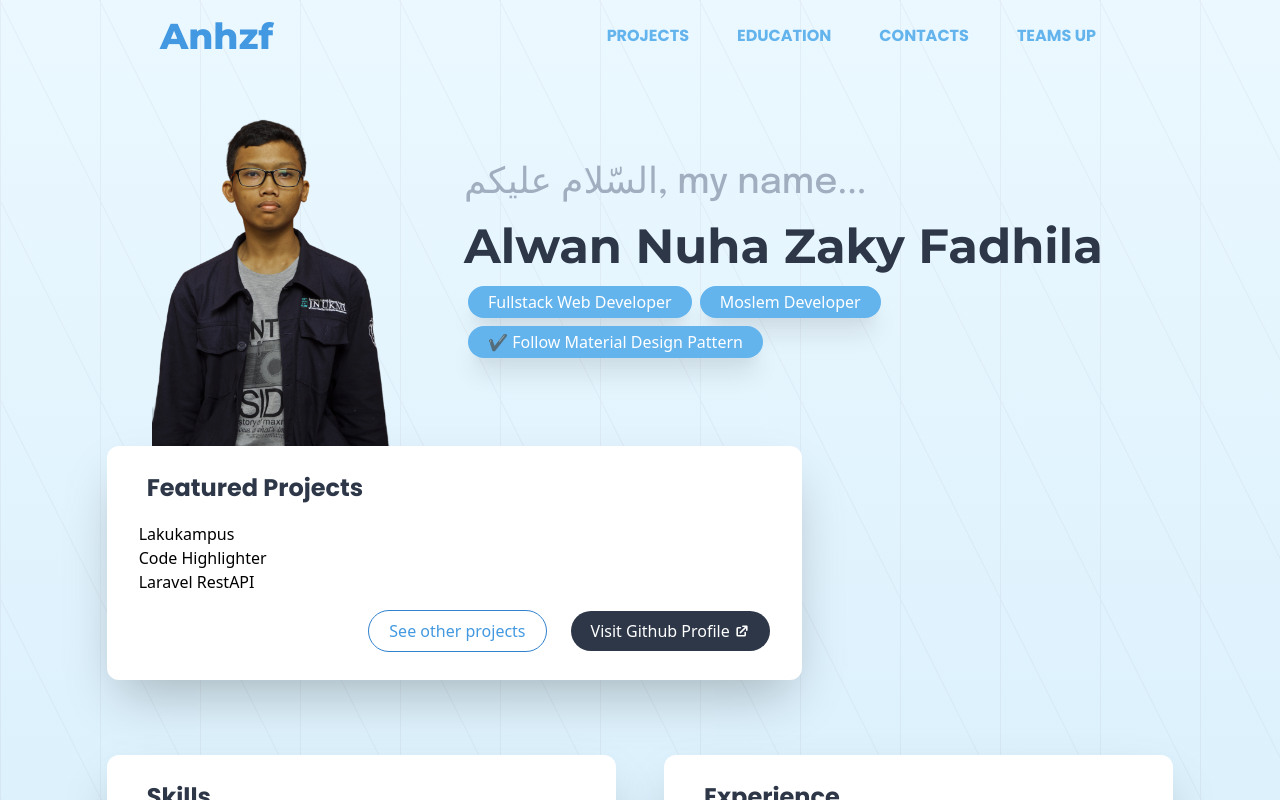
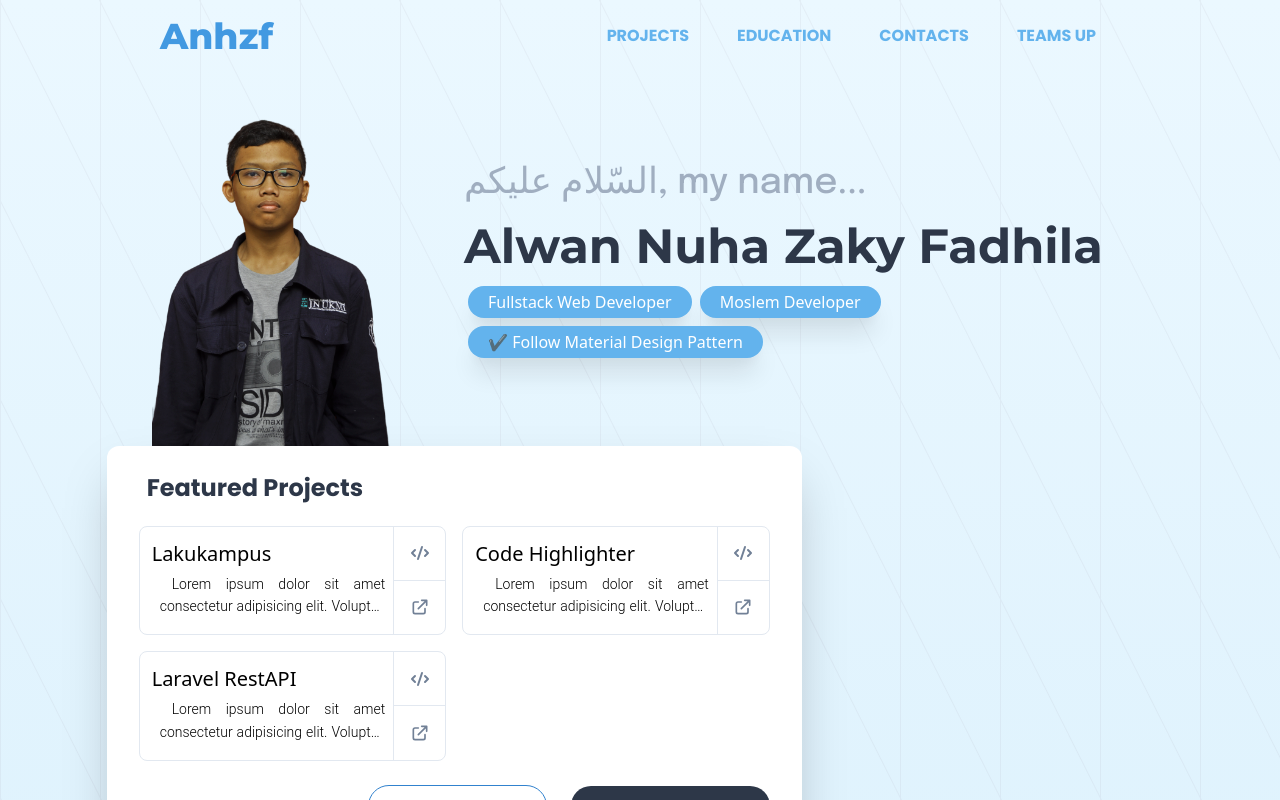
Before and after one commit to anhzf/anhzf.github.io-legacy, a React (Create React App) app: page / in a window 1280 px wide. Shown: the top 800 px of the page. Built offline with nearby package versions, Linux system fonts and the light colour scheme.

Commit message:
feat: :lipstick: styling card list item

```diff
--- a/src/components/TheHeader/index.tsx
+++ b/src/components/TheHeader/index.tsx
@@ -1,6 +1,6 @@
 import * as React from 'react';
 import NavItems, { navItem } from './navItems';
-import './style.scss';
+// import './style.scss';
 import C from './classes';
 
 interface TheHeaderProps {
--- a/src/components/TheMain/classes.ts
+++ b/src/components/TheMain/classes.ts
@@ -1,7 +1,7 @@
 export enum ActionBtnModifier {
-    default = 'bg-transparent text-blue-500 hover:bg-gray-200',
-    medium = 'bg-transparent text-blue-500 border border-blue-600 hover:bg-gray-200',
-    strong = 'bg-gray-800 text-white hover:bg-gray-700',
+    default = 'bg-transparent text-blue-500 hover:bg-gray-200 active:bg-gray-300',
+    medium = 'bg-transparent text-blue-500 border border-blue-600 hover:bg-gray-200 active:bg-gray-300',
+    strong = 'bg-gray-800 text-white hover:bg-gray-700 active:bg-gray-800',
 }
 
 const classStyle : {
@@ -9,13 +9,19 @@ const classStyle : {
 } = {
     main: 'grid grid-cols-12',
 
-    section: 'col-start-2 col-span-10 grid grid-cols-6 gap-x-12',
+    section: 'col-start-2 col-span-10 mb-24 grid grid-cols-6 gap-x-12 last:mb-0',
 
     homeSectionCard: 'bg-white rounded-xl shadow-2xl flex flex-col',
-    homeSectionCard__title: 'mx-10 mt-6 mb-2 font-poppins font-bold text-gray-800 text-2xl',
+    homeSectionCard__title: 'mx-10 mt-6 mb-1 font-poppins font-bold text-gray-800 text-2xl',
     homeSectionCard__content: 'px-8 pt-2',
-    homeSectionCard__content__list: 'list-none p-0 m-0',
-    homeSectionCard__content__list__item: 'cursor-pointer max-w-full truncate hover:bg-gray-200',
+    homeSectionCard__content__list: 'list-none p-0 m-0 my-2 grid grid-cols-2 gap-4',
+    homeSectionCard__content__list__item: 'cursor-default bg-white border rounded-lg grid grid-cols-6 hover:bg-gray-100 hover:bg-opacity-75',
+    homeSectionCard__content__list__item__content: 'col-span-5 pl-3 py-2 border-r',
+    homeSectionCard__content__list__item__action: 'flex flex-col justify-center items-stretch divide-y',
+    homeSectionCard__content__list__item__title: 'my-1 pr-1 font-medium text-xl truncate',
+    homeSectionCard__content__list__item__desc: 'mx-2 mt-1 mb-2 font-roboto font-light indent-3 text-justify text-sm leading-relaxed line-clamp-2',
+    homeSectionCard__content__list__item__action__btn: 'flex-grow cursor-pointer m-0 w-full p-2 text-gray-600 flex justify-center items-center first:rounded-br-lg last:rounded-br-lg hover:bg-opacity-50 hover:bg-gray-300 active:bg-gray-400',
+    homeSectionCard__content__list__item__action__icon: 'h-5',
     homeSectionCard__action: 'self-end mb-3 py-4 px-8 flex items-center gap-x-6',
     homeSectionCard__action__btn: 'cursor-pointer py-2 px-5 rounded-full transition-colors duration-100 flex items-center',
 }
--- a/src/components/TheMain/homeSectionCard.tsx
+++ b/src/components/TheMain/homeSectionCard.tsx
@@ -1,12 +1,11 @@
 import * as React from 'react';
 import C, { ActionBtnModifier } from './classes';
 import { joinClass } from '../../utils';
-import { ExternalLink } from '../icons';
+import * as Icon from '../icons';
 
 interface ActionProps {
     text: string;
     action: Function | string;
-    // type?: 'strong' | 'default';
     type?: ActionBtnModifier;
     externalLink?: Boolean;
 }
@@ -75,12 +74,25 @@ export function ContentList({
 export function ContentListItem({
     content, ...attrs
 }: ContentListItemProps): JSX.Element {
-    const baseClass = 'block';
-    const mergedAttrs = {...attrs, className: joinClass(attrs.class, baseClass)};
+    const baseClass = C.homeSectionCard__content__list__item__content;
+    const mergedAttrs = { ...attrs, className: joinClass(attrs.class, baseClass) };
 
     return (
         <li className={C.homeSectionCard__content__list__item}>
-            <a {...mergedAttrs}>{content}</a>
+            <article {...mergedAttrs}>
+                <h3 className={C.homeSectionCard__content__list__item__title}>{content}</h3>
+                <p className={C.homeSectionCard__content__list__item__desc}>
+                    Lorem ipsum dolor sit amet consectetur adipisicing elit. Voluptas voluptatem facilis eos voluptate accusamus doloremque dignissimos laboriosam voluptatibus, ullam nesciunt.
+                </p>
+            </article>
+            <div className={C.homeSectionCard__content__list__item__action}>
+                <div className={C.homeSectionCard__content__list__item__action__btn} title="View Code">
+                    <Icon.Code className={C.homeSectionCard__content__list__item__action__icon}/>
+                </div>
+                <div className={C.homeSectionCard__content__list__item__action__btn} title="View Demo">
+                    <Icon.ExternalLink className={C.homeSectionCard__content__list__item__action__icon}/>
+                </div>
+            </div>
         </li>
     )
 }
@@ -106,11 +118,17 @@ export function Action({
             { href: action } : { onClick: action };
 
     return React.createElement(
-        'a',
-        { className, ...clickInteraction },
+        typeof action === 'string' ?
+            'a' : 'button',
+        {
+            className,
+            ...(externalLink ?
+                { ...clickInteraction, target: '_blank' } : clickInteraction
+            )
+        },
         (<>
             {text}
-            { externalLink && <ExternalLink className="inline-block ml-1 h-4" /> }
+            { externalLink && <Icon.ExternalLink className="inline-block ml-1 h-4" />}
         </>)
     );
 }
--- a/src/components/TheMain/index.tsx
+++ b/src/components/TheMain/index.tsx
@@ -1,6 +1,6 @@
 import React from 'react';
 import HomeSectionCard, * as HSC from './homeSectionCard';
-import './style.scss';
+// import './style.scss';
 import C, { ActionBtnModifier } from './classes';
 
 export default function TheMain() {
--- a/src/components/icons.tsx
+++ b/src/components/icons.tsx
@@ -2,12 +2,48 @@ import React from 'react';
 
 export function ExternalLink({ ...attrs }) {
     const defaultClass = 'h-4';
-    const { className = defaultClass, ...restAttrs } = attrs;
+    const {
+        className = defaultClass,
+        title = 'Open in new tab',
+        ...restAttrs
+    } = attrs;
+
+    return (
+        <svg xmlns="http://www.w3.org/2000/svg" fill="none" viewBox="0 0 24 24" stroke="currentColor" className={className} {...restAttrs}>
+            <title>{title}</title>
+            <path strokeLinecap="round" strokeLinejoin="round" strokeWidth={2} d="M10 6H6a2 2 0 00-2 2v10a2 2 0 002 2h10a2 2 0 002-2v-4M14 4h6m0 0v6m0-6L10 14" />
+        </svg>
+    );
+}
+
+export function Github({ ...attrs }) {
+    const defaultClass = 'h-4';
+    const {
+        className = defaultClass,
+        title = 'Github',
+        ...restAttrs
+    } = attrs;
+
+    return (
+        <svg xmlns="http://www.w3.org/2000/svg" viewBox="0 0 20 20" className={className} {...restAttrs}>
+            <title>{title}</title>
+            <path d="M10 0a10 10 0 0 0-3.16 19.49c.5.1.68-.22.68-.48l-.01-1.7c-2.78.6-3.37-1.34-3.37-1.34-.46-1.16-1.11-1.47-1.11-1.47-.9-.62.07-.6.07-.6 1 .07 1.53 1.03 1.53 1.03.9 1.52 2.34 1.08 2.91.83.1-.65.35-1.09.63-1.34-2.22-.25-4.55-1.11-4.55-4.94 0-1.1.39-1.99 1.03-2.69a3.6 3.6 0 0 1 .1-2.64s.84-.27 2.75 1.02a9.58 9.58 0 0 1 5 0c1.91-1.3 2.75-1.02 2.75-1.02.55 1.37.2 2.4.1 2.64.64.7 1.03 1.6 1.03 2.69 0 3.84-2.34 4.68-4.57 4.93.36.31.68.92.68 1.85l-.01 2.75c0 .26.18.58.69.48A10 10 0 0 0 10 0"></path>
+        </svg>
+    )
+}
+
+export function Code({ ...attrs }) {
+    const defaultClass = 'h-4';
+    const {
+        className = defaultClass,
+        title = 'Code',
+        ...restAttrs
+    } = attrs;
 
     return (
         <svg xmlns="http://www.w3.org/2000/svg" viewBox="0 0 20 20" fill="currentColor" className={className} {...restAttrs}>
-            <path d="M11 3a1 1 0 100 2h2.586l-6.293 6.293a1 1 0 101.414 1.414L15 6.414V9a1 1 0 102 0V4a1 1 0 00-1-1h-5z" />
-            <path d="M5 5a2 2 0 00-2 2v8a2 2 0 002 2h8a2 2 0 002-2v-3a1 1 0 10-2 0v3H5V7h3a1 1 0 000-2H5z" />
+            <title>{title}</title>
+            <path fillRule="evenodd" d="M12.316 3.051a1 1 0 01.633 1.265l-4 12a1 1 0 11-1.898-.632l4-12a1 1 0 011.265-.633zM5.707 6.293a1 1 0 010 1.414L3.414 10l2.293 2.293a1 1 0 11-1.414 1.414l-3-3a1 1 0 010-1.414l3-3a1 1 0 011.414 0zm8.586 0a1 1 0 011.414 0l3 3a1 1 0 010 1.414l-3 3a1 1 0 11-1.414-1.414L16.586 10l-2.293-2.293a1 1 0 010-1.414z" clipRule="evenodd" />
         </svg>
-    );
-};
+    )
+}
--- a/src/styles/app.scss
+++ b/src/styles/app.scss
@@ -20,5 +20,3 @@
 // footer {
 //     margin-top: 10vh;
 // }
-
-// @import "./utils/index";
```
